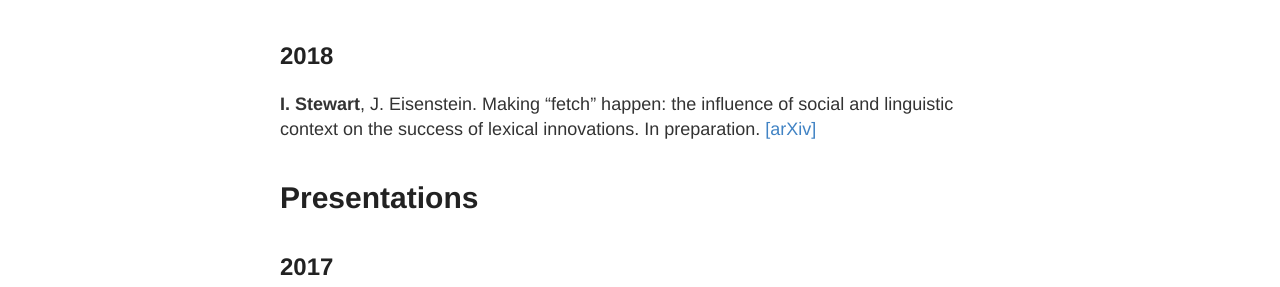
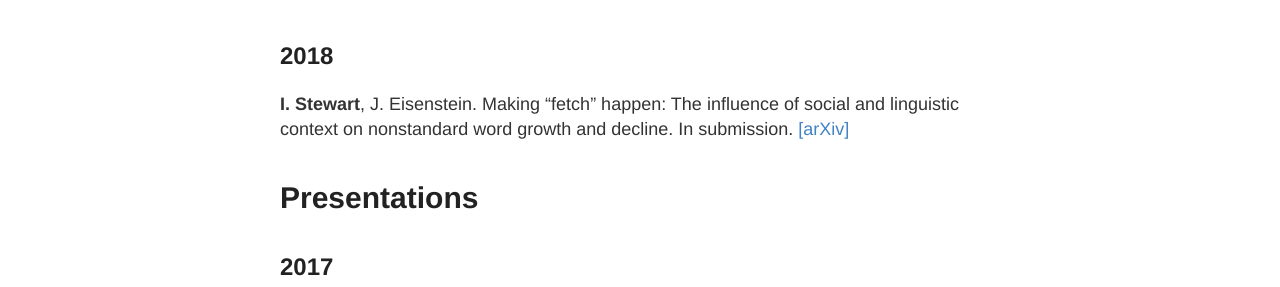
Before and after one commit to ianbstewart/ianbstewart.github.io, a Jekyll site: the page built from research.md, in a window 1280 px wide. Shown: the part 281-568 px from the top of the page. Built offline with Jekyll 4.4.1, drawn with Linux system fonts in a browser that asks for light colours.

Commit message:
updating research

```diff
--- a/research.md
+++ b/research.md
@@ -8,7 +8,7 @@
 ## 2018
 
 **I. Stewart**, J. Eisenstein.
-Making "fetch" happen: the influence of social and linguistic context on the success of lexical innovations. In preparation.
+Making "fetch" happen: The influence of social and linguistic context on nonstandard word growth and decline. In submission.
 [[arXiv]](https://arxiv.org/abs/1709.00345)
 
 # Presentations
```
